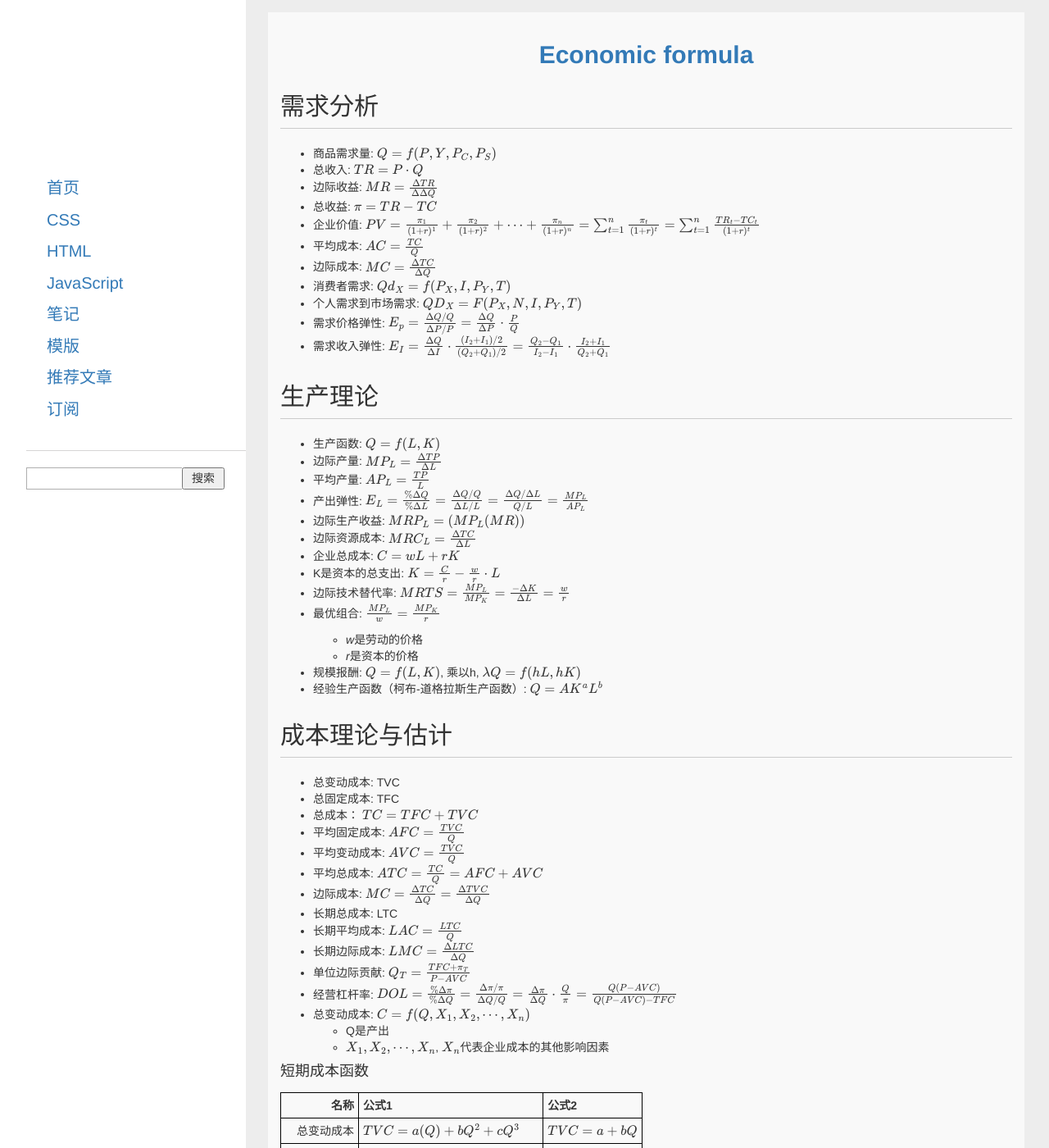
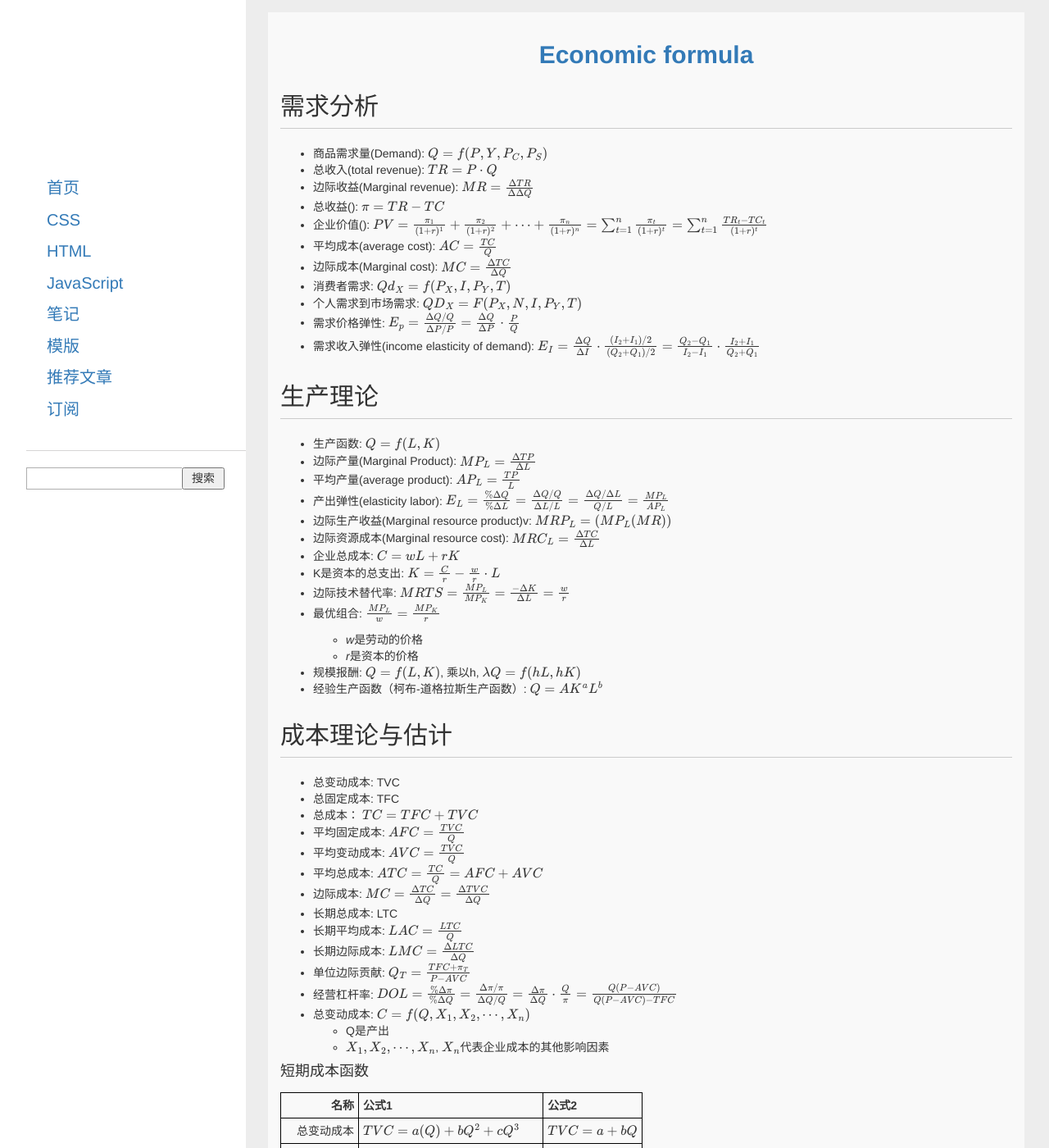
Before and after one commit to jihgao/jihgao.github.io, a Jekyll site: the page built from _posts/2018-10-28-economic.md, in a window 1280 px wide and 1400 px high. Shown: the whole window at 82% size. Built offline with Jekyll 4.4.1, drawn with Linux system fonts in a browser that asks for light colours; nearby versions of some CDN libraries; formulas are drawn with MathJax 3; comment, search, counter and statistics services are not loaded; some of the changed text lies outside the part shown.

Commit message:
Update 2018-10-28-economic.md

```diff
--- a/_posts/2018-10-28-economic.md
+++ b/_posts/2018-10-28-economic.md
@@ -8,28 +8,28 @@
 
 ## 需求分析
 
-- 商品需求量: $$ Q=f(P, Y, P_{C}, P_{S}) $$ &nbsp;
-- 总收入: $$ TR = P \cdot Q $$ &nbsp;
-- 边际收益: $$ MR = \frac{\Delta TR}{\Delta \Delta Q}$$ &nbsp;
-- 总收益: $$ \pi = TR - TC $$
-- 企业价值: $$ PV = \frac {\pi_{1}}{(1 + r)^{1}} + \frac {\pi_{2}}{(1 + r)^{2}} + \cdots + \frac {\pi_{n}}{(1 + r)^{n}} = \sum_{t=1}^{n} \frac {\pi_{t}}{(1 + r)^{t}} = \sum_{t=1}^{n} \frac {TR_{t} - TC_{t}}{(1 + r)^{t}} $$
-- 平均成本: $$ AC = \frac {TC}{Q} $$
-- 边际成本: $$ MC = \frac {\Delta TC}{\Delta Q} $$
+- 商品需求量(Demand): $$ Q=f(P, Y, P_{C}, P_{S}) $$ &nbsp;
+- 总收入(total revenue): $$ TR = P \cdot Q $$ &nbsp;
+- 边际收益(Marginal revenue): $$ MR = \frac{\Delta TR}{\Delta \Delta Q}$$ &nbsp;
+- 总收益(): $$ \pi = TR - TC $$
+- 企业价值(): $$ PV = \frac {\pi_{1}}{(1 + r)^{1}} + \frac {\pi_{2}}{(1 + r)^{2}} + \cdots + \frac {\pi_{n}}{(1 + r)^{n}} = \sum_{t=1}^{n} \frac {\pi_{t}}{(1 + r)^{t}} = \sum_{t=1}^{n} \frac {TR_{t} - TC_{t}}{(1 + r)^{t}} $$
+- 平均成本(average cost): $$ AC = \frac {TC}{Q} $$
+- 边际成本(Marginal cost): $$ MC = \frac {\Delta TC}{\Delta Q} $$
 - 消费者需求: $$ Qd_{X} = f(P_{X}, I, P_{Y}, T) $$ &nbsp;
 - 个人需求到市场需求: $$ QD_{X} = F(P_{X}, N, I, P_{Y}, T) $$ &nbsp;
 - 需求价格弹性: $$ E_{p} = \frac{\Delta Q / Q}{\Delta P / P} =  \frac{\Delta Q}{\Delta P} \cdot \frac{P}{Q}$$ &nbsp;
-- 需求收入弹性: $$ E_{I} = \frac{\Delta Q}{\Delta I} \cdot \frac{(I_{2} + I_{1})/2}{(Q_{2} + Q_{1})/2} = \frac{Q_{2} - Q_{1}}{I_{2} - I_{1}} \cdot \frac{I_{2} + I_{1}}{Q_{2} + Q_{1}} $$ &nbsp;
+- 需求收入弹性(income elasticity of demand): $$ E_{I} = \frac{\Delta Q}{\Delta I} \cdot \frac{(I_{2} + I_{1})/2}{(Q_{2} + Q_{1})/2} = \frac{Q_{2} - Q_{1}}{I_{2} - I_{1}} \cdot \frac{I_{2} + I_{1}}{Q_{2} + Q_{1}} $$ &nbsp;
 
 
 
 ## 生产理论
 
 - 生产函数: $$ Q = f(L, K) $$&nbsp;
-- 边际产量: $$ MP_{L} = \frac{\Delta TP}{\Delta L} $$&nbsp;
-- 平均产量: $$ AP_{L} = \frac{TP}{L} $$ &nbsp;
-- 产出弹性: $$ E_{L} = \frac{\% \Delta Q}{\% \Delta L} = \frac{\Delta Q /Q}{\Delta L / L} = \frac{\Delta Q / \Delta L}{Q / L } = \frac{MP_{L}}{AP_{L}} $$&nbsp;
-- 边际生产收益: $$ MRP_{L} = (MP_{L}(MR)) $$&nbsp;
-- 边际资源成本: $$ MRC_{L} = \frac{\Delta TC}{\Delta L} $$&nbsp;
+- 边际产量(Marginal Product): $$ MP_{L} = \frac{\Delta TP}{\Delta L} $$&nbsp;
+- 平均产量(average product): $$ AP_{L} = \frac{TP}{L} $$ &nbsp;
+- 产出弹性(elasticity labor): $$ E_{L} = \frac{\% \Delta Q}{\% \Delta L} = \frac{\Delta Q /Q}{\Delta L / L} = \frac{\Delta Q / \Delta L}{Q / L } = \frac{MP_{L}}{AP_{L}} $$&nbsp;
+- 边际生产收益(Marginal resource product)v: $$ MRP_{L} = (MP_{L}(MR)) $$&nbsp;
+- 边际资源成本(Marginal resource cost): $$ MRC_{L} = \frac{\Delta TC}{\Delta L} $$&nbsp;
 - 企业总成本: $$ C = wL + rK $$&nbsp;
 - K是资本的总支出: $$ K = \frac{C}{r} - \frac{w}{r} \cdot L $$&nbsp;
 - 边际技术替代率: $$ MRTS = \frac{MP_{L}}{MP_{K}} = \frac{- \Delta K}{\Delta L} = \frac{w}{r}$$ &nbsp;
@@ -65,6 +65,12 @@
   |平均变动成本|$$ AVC = \frac{TVC}{Q} = a + bQ + cQ^{2}$$|$$ AVC = \frac{a}{Q} + b $$|
   |边际成本|$$ MC = a + 2bQ + 3cQ^{2} $$| $$ MC = b $$ |
 
+
+#### Leadship
+
+Given $$MC_{L}$$, $$MR_{L} = MC_{L}$$, $$\pi$$ is Max, Q for leader is 20.
+$$P^{*} = 6$$ At Price = 6, followers will sell Q=40, 20 + 40 = 60= Total Market Demand
+
 #### Keywords
 
 - Q: 商品需求量
```
